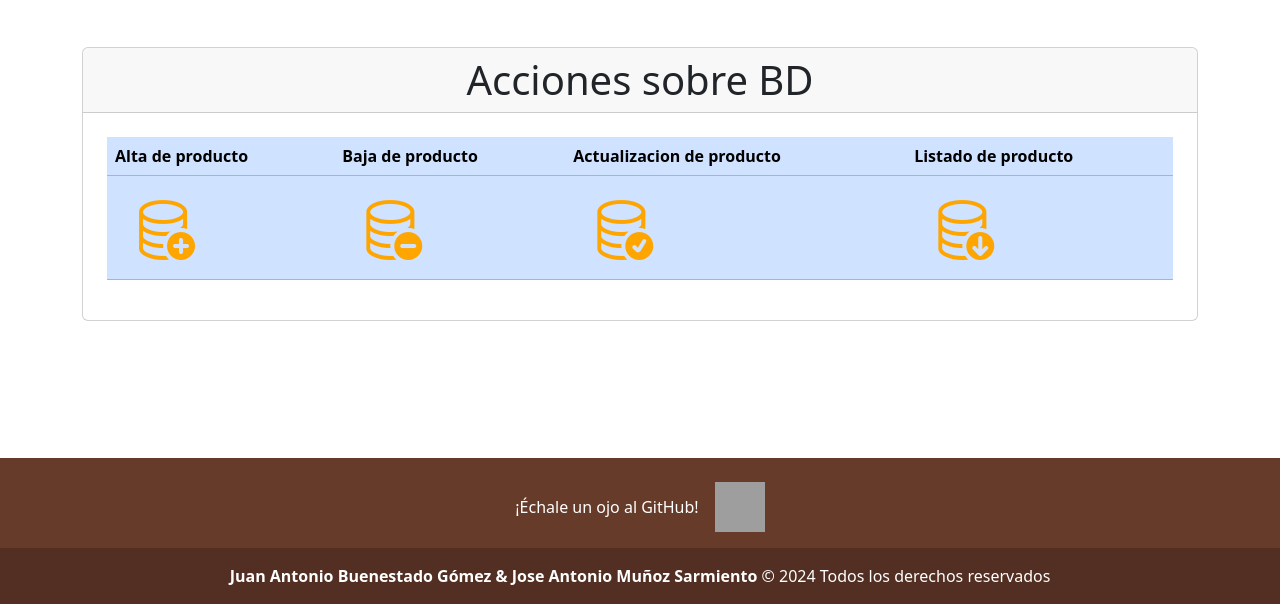
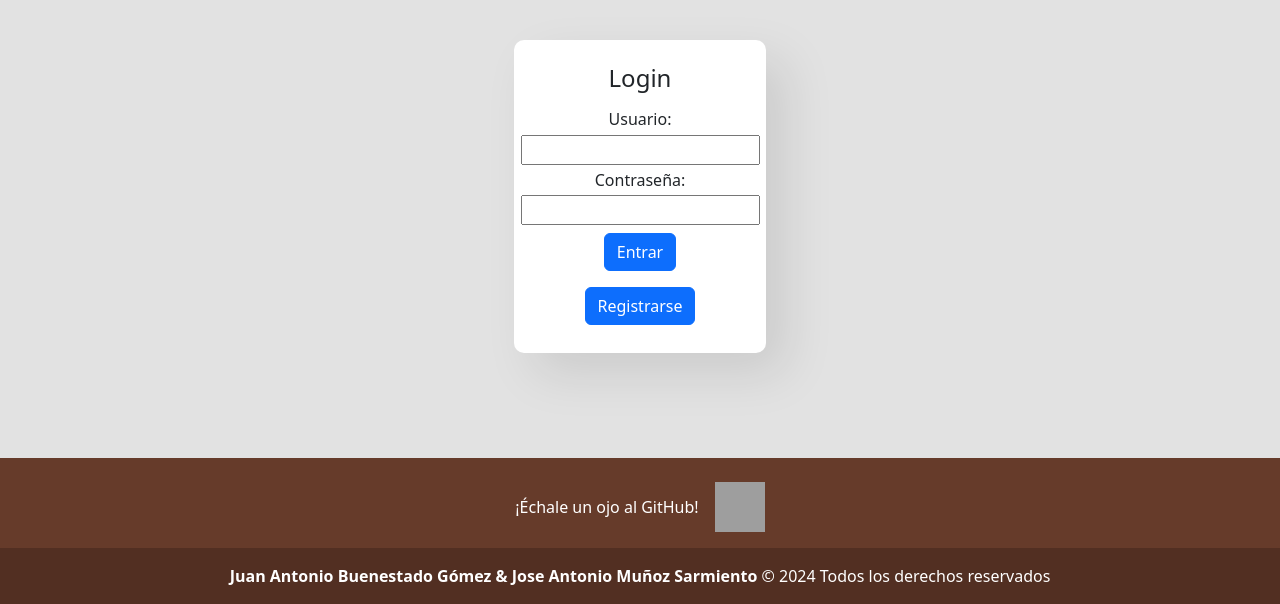
Before and after one commit to JoseleDev23/PHPCRUD, a PHP site: page / in a window 1280 px wide. Shown: the part 196-800 px from the top of the page. Run offline with PHP 8.4, Linux system fonts and the light colour scheme; lists and menus that the app fills with data are empty; grey boxes are pictures that could not be loaded.

Commit message:
cambio de nombre de index

```diff
--- a/Cookies/aceptarCookies.php
+++ b/Cookies/aceptarCookies.php
@@ -6,6 +6,6 @@ if (isset($_POST['aceptarCookies'])) {
     setcookie('created_cookie', 1, $expiration);
 
     // Redirige al usuario al index.php
-    header('Location: ../gestorCrud/index.php');
+    header('Location: ../gestorCrud/menu.php');
     exit();
 }
--- a/gestorCrud/actualiza.php
+++ b/gestorCrud/actualiza.php
@@ -60,7 +60,7 @@ include "header.php";
 
                     </div>
                 </div>
-                <a href="index.php"> <i class="bi-arrow-return-left px-3" style="font-size: 4rem; color:black"></i></a>
+                <a href="menu.php"> <i class="bi-arrow-return-left px-3" style="font-size: 4rem; color:black"></i></a>
             </div>
         </div>
     </div>
--- a/gestorCrud/actualiza2.php
+++ b/gestorCrud/actualiza2.php
@@ -59,7 +59,7 @@ $registro = mysqli_fetch_row($registros);
                         </form>
                     </div>
                 </div>
-                <a href="index.php"> <i class="bi-arrow-return-left px-3" style="font-size: 4rem; color:black"></i></a>
+                <a href="menu.php"> <i class="bi-arrow-return-left px-3" style="font-size: 4rem; color:black"></i></a>
             </div>
         </div>
     </div>
--- a/gestorCrud/actualiza_ok.php
+++ b/gestorCrud/actualiza_ok.php
@@ -11,7 +11,7 @@ include "header.php";
                     Libro actualizado con éxito.
                 </div>
             </div>
-            <a href="index.php"> <i class="bi-arrow-return-left px-3" style="font-size: 4rem; color:black"></i></a>
+            <a href="menu.php"> <i class="bi-arrow-return-left px-3" style="font-size: 4rem; color:black"></i></a>
         </div>
     </div>
 </div>
--- a/gestorCrud/actualizar.php
+++ b/gestorCrud/actualizar.php
@@ -3,7 +3,7 @@
 mysqli_select_db($conexion, "bibliotecaphp");
 
 // var_dump($_POST);
-
+$id = $_POST["id"];
 $titulo = $_POST["titulo"];
 $autor = $_POST["autor"];
 $genero = $_POST["genero"];
@@ -11,9 +11,9 @@ $anno = $_POST["anno"];
 $disponibilidad = $_POST["disponibilidad"];
 
 
-$insertar = "INSERT libros(titulo,autor,genero,anio_publicacion,disponibilidad) VALUES ('$titulo','$autor','$genero',$anno,'$disponibilidad')";
+$insertar = "UPDATE libros SET titulo = '$titulo', autor = '$autor', genero = '$genero', anio_publicacion = '$anno', disponibilidad = '$disponibilidad' WHERE id = '$id'";
 mysqli_query($conexion, $insertar);
 
-header("Location: alta_ok.php")
+header("Location: actualiza_ok.php")
 
 ?>
--- a/gestorCrud/alta.php
+++ b/gestorCrud/alta.php
@@ -47,7 +47,7 @@ include "header.php";
                         </form>
                     </div>
                 </div>
-                <a href="index.php"> <i class="bi-arrow-return-left px-3" style="font-size: 4rem; color:black"></i></a>
+                <a href="menu.php"> <i class="bi-arrow-return-left px-3" style="font-size: 4rem; color:black"></i></a>
             </div>
         </div>
     </div>
--- a/gestorCrud/alta_ok.php
+++ b/gestorCrud/alta_ok.php
@@ -11,7 +11,7 @@ include "header.php";
                     Alta de productos realizada con éxito
                 </div>
             </div>
-            <a href="index.php"> <i class="bi-arrow-return-left px-3" style="font-size: 4rem; color:black"></i></a>
+            <a href="menu.php"> <i class="bi-arrow-return-left px-3" style="font-size: 4rem; color:black"></i></a>
         </div>
     </div>
 </div>
--- a/gestorCrud/baja.php
+++ b/gestorCrud/baja.php
@@ -60,7 +60,7 @@ include "header.php";
 
                     </div>
                 </div>
-                <a href="index.php"> <i class="bi-arrow-return-left px-3" style="font-size: 4rem; color:black"></i></a>
+                <a href="menu.php"> <i class="bi-arrow-return-left px-3" style="font-size: 4rem; color:black"></i></a>
             </div>
         </div>
     </div>
--- a/gestorCrud/baja_ok.php
+++ b/gestorCrud/baja_ok.php
@@ -9,7 +9,7 @@ include "header.php";
                     Baja del producto realizada con éxito
                 </div>
             </div>
-            <a href="index.php"> <i class="bi-arrow-return-left px-3" style="font-size: 4rem; color:black"></i></a>
+            <a href="menu.php"> <i class="bi-arrow-return-left px-3" style="font-size: 4rem; color:black"></i></a>
         </div>
     </div>
 </div>
--- a/gestorCrud/index.php
+++ b/gestorCrud/index.php
@@ -1,46 +1,90 @@
-<?php
+<!DOCTYPE html>
+<html lang="en">
 
-include "header.php";
+<head>
+    <meta charset="UTF-8">
+    <meta name="viewport" content="width=device-width, initial-scale=1.0">
+    <title>Autentificacion de usuarios</title>
+    <style>
+        html {
+            background-color: #e2e2e2;
+        }
 
-?>
+        form {
+            max-width: 20%;
+            border-collapse: collapse;
+            border-radius: 10px;
+            box-shadow: 20px 20px 50px rgba(0, 0, 0, 0.1);
+            background-color: white;
+            margin: auto;
+            padding-top: 20px;
+            padding-bottom: 20px;
+            margin-top: 25px;
+            margin-bottom: 25px;
+            text-align: center;
+        }
 
-<div class="container my-5 ">
-    <div class="row">
-        <div class="col text-center">
-            <div class="card">
-                <div class="card-header display-6">
-                    Acciones sobre BD
-                </div>
-                <div class="p-4">
-                    <div class="table-responsive">
-                        <table class="table table-primary">
-                            <thead>
-                                <tr>
-                                    <th scope="col">Alta de producto</th>
-                                    <th scope="col">Baja de producto</th>
-                                    <th scope="col">Actualizacion de producto</th>
-                                    <th scope="col">Listado de producto</th>
-                                </tr>
-                            </thead>
-                            <tbody>
-                                <tr class="">
-                                    <td scope="row"><a href="alta.php"><i class="bi-database-add px-3" style="font-size: 4rem; color: orange;"></i></a></td>
-                                    <td scope="row"><a href="baja.php"><i class="bi-database-dash px-3" style="font-size: 4rem; color: orange;"></i></a></td>
-                                    <td scope="row"><a href="actualiza.php"><i class="bi-database-check px-3" style="font-size: 4rem; color: orange;"></i></a></td>
-                                    <td scope="row"><a href="listado.php"><i class="bi-database-down px-3" style="font-size: 4rem; color: orange;"></i></a></td>
-                                </tr>
-                            </tbody>
-                        </table>
+        form label {
+            display: block;
+            width: 80%;
+            margin: 0.2rem auto;
+        }
+
+        form button {
+            margin: .5em 2em;
+        }
+    </style>
+</head>
+
+<body>
+    <?php
+    include "header.php";
+    ?>
+    <div class="container-fluid">
+        <div class="row">
+            <div class="col-md-12">
+                <div class="row">
+                    <div class="col-md-12 pt-3" style="background-color: #e2e2e2;">
+                        <form role="form" action='login.php' method='post'>
+                            <div class="form-group">
+                                <legend>Login</legend>
+                                <div>
+                                    <span class='error'>
+                                        <?php
+                                        if (isset($error)) {
+                                            echo $error;
+                                        }
+                                        ?>
+                                    </span>
+                                </div>
+                                <label for="usuario">
+                                    Usuario:
+                                </label>
+                                <input type='text' name='inputUsuario' id='usuario' maxlength="50" />
+                            </div>
+                            <div class="form-group">
+                                <label for="password">
+                                    Contraseña:
+                                </label>
+                                <input type='password' name='inputPassword' id='password' maxlength="50" />
+                            </div>
+                            <button type="submit" class="btn btn-primary">
+                                Entrar
+                            </button>
+                            <button type="submit" class="btn btn-primary">
+                                Registrarse
+                            </button>
+                        </form>
                     </div>
-
                 </div>
             </div>
         </div>
     </div>
-</div>
+    <?php
 
-<?php
+    include "footer.php";
 
-include "footer.php";
+    ?>
+</body>
 
-?>
+</html>
--- a/gestorCrud/listado.php
+++ b/gestorCrud/listado.php
@@ -56,7 +56,7 @@
 
                                     </div>
                                 </div>
-                                <a href="index.php"> <i class="bi-arrow-return-left px-3" style="font-size: 4rem; color:black"></i></a>
+                                <a href="menu.php"> <i class="bi-arrow-return-left px-3" style="font-size: 4rem; color:black"></i></a>
                             </div>
                         </div>
                     </div>
--- a/gestorCrud/login.php
+++ b/gestorCrud/login.php
@@ -5,7 +5,7 @@ if (isset($_POST['enviar'])) {
 
     if (empty($usuario) || empty($password)) {
         $error = "Debes introducir un usuario y contraseña";
-        include "indexExterno.php";
+        include "index.php";
     } else {
         if ($usuario == "admin" && $password == "admin") {
             session_start();
@@ -13,7 +13,7 @@ if (isset($_POST['enviar'])) {
             include "main.php";
         } else {
             $error = "Usuario o contraseña no válidos!";
-            include "indexExterno.php";
+            include "index.php";
         }
     }
 }
--- a/gestorCrud/logout.php
+++ b/gestorCrud/logout.php
@@ -2,4 +2,4 @@
 session_start();
 
 session_destroy();
-header("Location: indexExterno.php");
+header("Location: index.php");
--- a/gestorCrud/main.php
+++ b/gestorCrud/main.php
@@ -6,7 +6,7 @@ if (!isset($_SESSION)) {
 
 // Y comprobamos que el usuario se haya autentificado
 if (!isset($_SESSION['usuario'])) {
-    die("Error - debe <a href='indexExterno.php'>identificarse</a>.<br />");
+    die("Error - debe <a href='index.php'>identificarse</a>.<br />");
 }
 ?>
 <!DOCTYPE html>
@@ -21,7 +21,7 @@ if (!isset($_SESSION['usuario'])) {
 <body>
     <h1>Bienvenido <?= $_SESSION['usuario'] ?></h1>
     <p>Pulse <a href="logout.php">aquí</a> para salir</p>
-    <p>Volver al <a href="indexExterno.php">inicio</a></p>
+    <p>Volver al <a href="index.php">inicio</a></p>
     <h2>Listado de productos</h2>
     <ul>
         <li>Producto 1</li>
```
Also changed, not shown: Cookies/creacionCookies.php (+2 -5 lines), gestorCrud/indexExterno.php (deleted, +0 -90 lines), gestorCrud/menu.php (added, +45 -0 lines).
